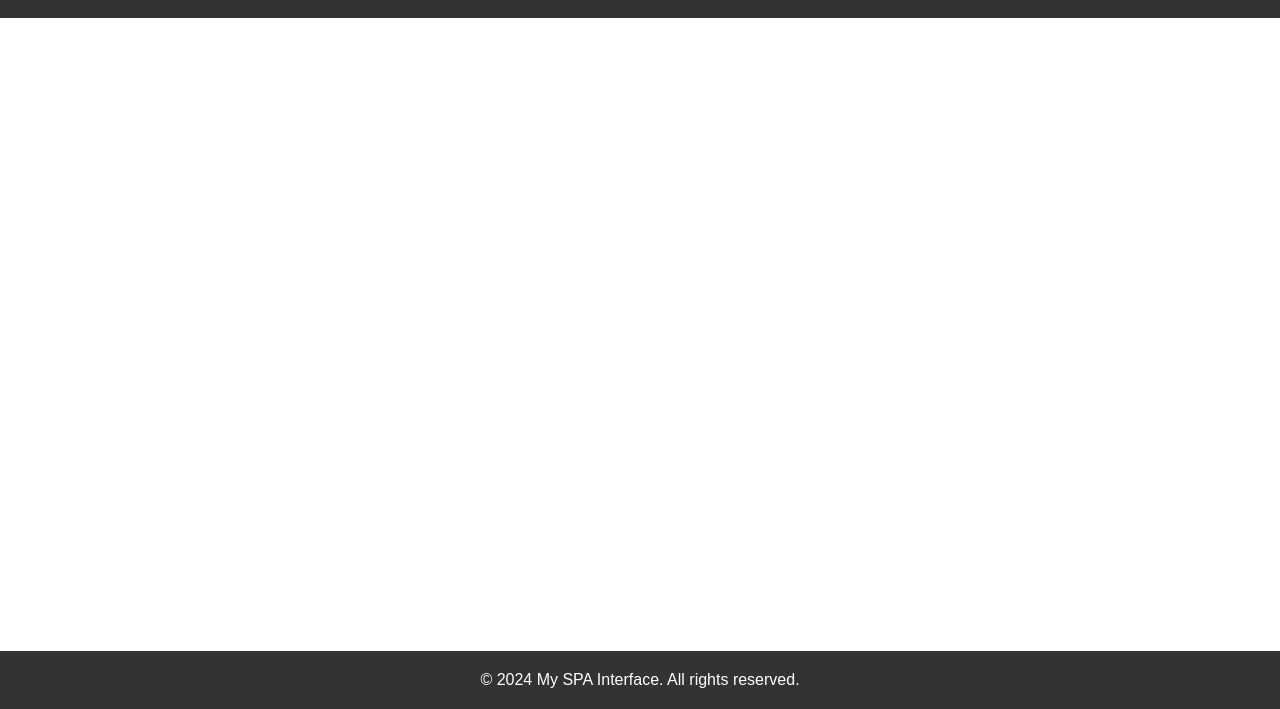
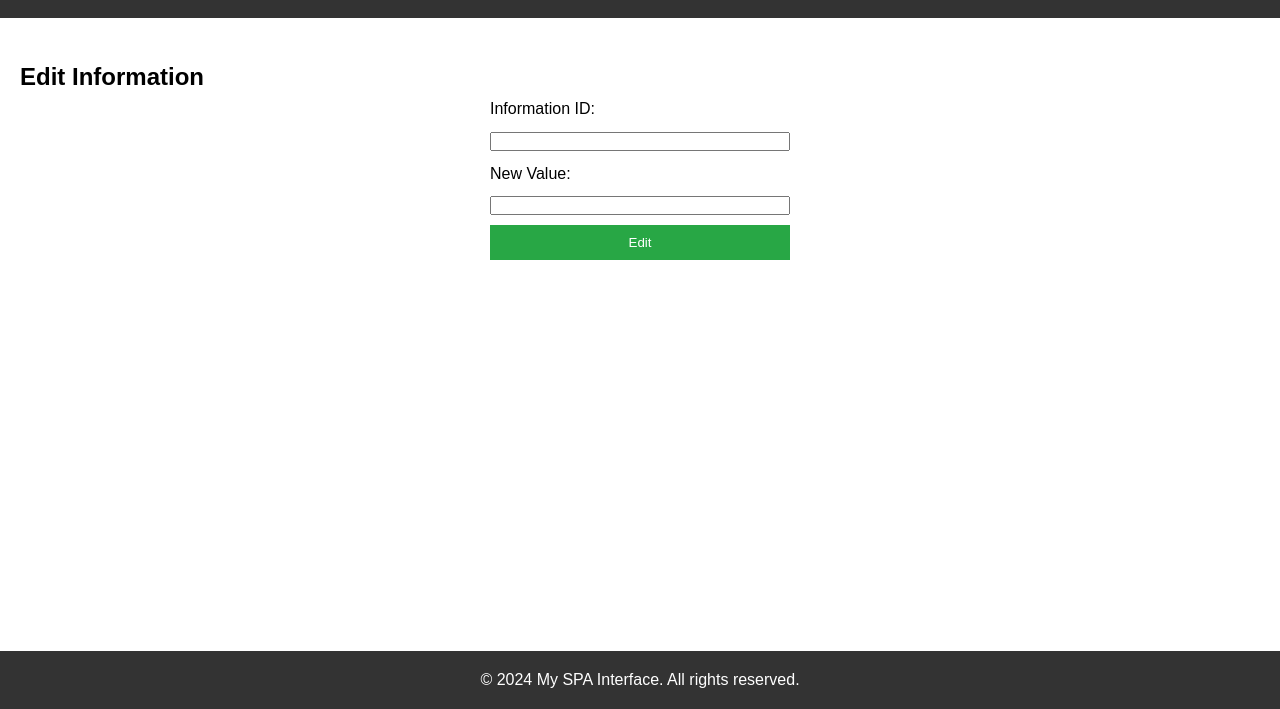
Before and after one commit to MikitaVitkouski/Timetable, a plain HTML site: page UI/index.html in a window 1280 px wide. Both pictures are taken after a click on the link "Edit Info". Shown: the part 91-800 px from the top of the page. Drawn offline with Linux system fonts and the light colour scheme.

Commit message:
Added a new section edit

```diff
--- a/UI/index.html
+++ b/UI/index.html
@@ -53,6 +53,17 @@
             </form>
         </section>
 
+        <section id="edit" style="display: none;">
+            <h2>Edit Information</h2>
+            <form>
+                <label for="edit-info">Information ID:</label>
+                <input type="text" id="edit-info" name="edit-info" required>
+                <label for="new-info">New Value:</label>
+                <input type="text" id="new-info" name="new-info" required>
+                <button type="submit">Edit</button>
+            </form>
+        </section>
+
     </main>
 
     <footer>
```
